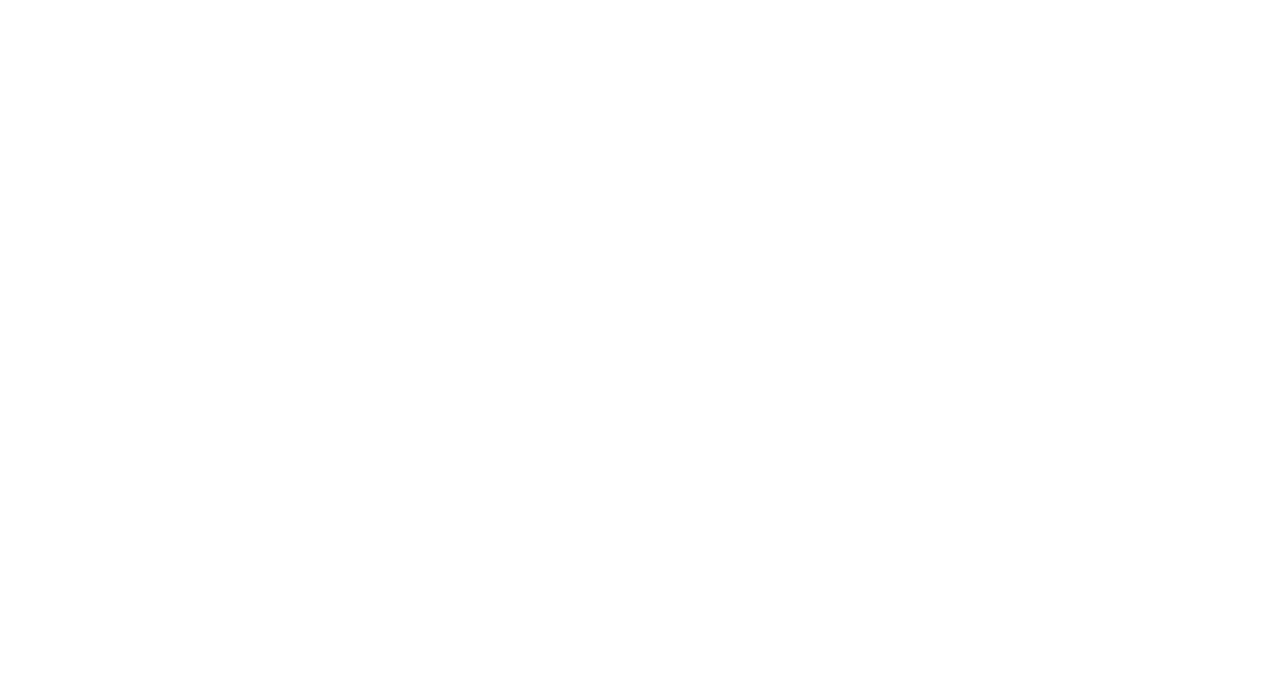
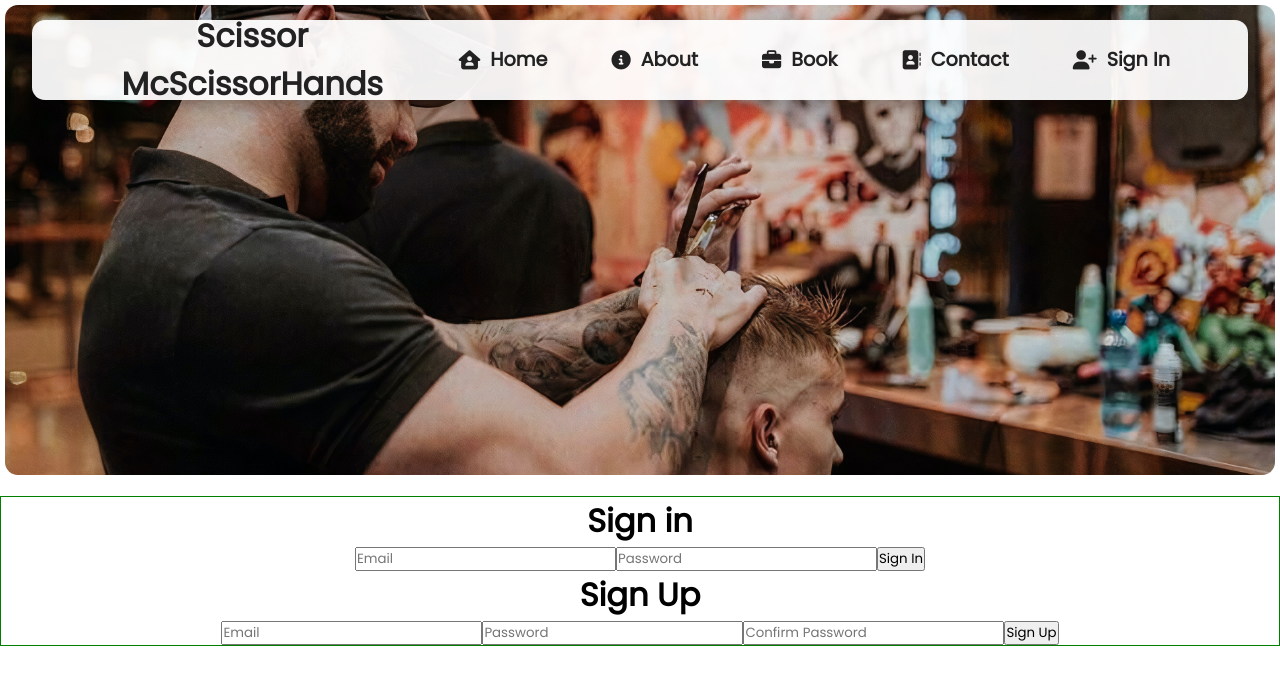
Before and after one commit to Tmumtaz/O-Slot-Rebase, a React (Create React App) app: page /sign-in in a window 1280 px wide. Before the commit this address had no page. Shown: the top 684 px of the page. Built offline with nearby package versions, Linux system fonts and the light colour scheme.

Commit message:
sign in and sign up functionality, connection to firebase

```diff
--- a/package.json
+++ b/package.json
@@ -6,6 +6,7 @@
     "@testing-library/jest-dom": "^5.16.5",
     "@testing-library/react": "^13.4.0",
     "@testing-library/user-event": "^13.5.0",
+    "firebase": "^9.17.2",
     "react": "^18.2.0",
     "react-dom": "^18.2.0",
     "react-icon": "^1.0.0",
--- a/src/App.js
+++ b/src/App.js
@@ -5,7 +5,7 @@ import Home from './Components/Routes/Home';
 import About from "./Components/Routes/About/About";
 import Service from "./Components/Routes/Service";
 import Contact from "./Components/Routes/Contact/Contact";
-import SignUp from "./Components/Sign-up/SignUp";
+import SignIn from "./Components/Sign-in/SignIn";
 
 function App() {
   return (
@@ -16,7 +16,7 @@ function App() {
         <Route path="/about" element={<About/>} />
         <Route path="/service" element={<Service/>} />
         <Route path="/contact" element={<Contact/>} />
-        <Route path="/sign-up" element={<SignUp/>} />
+        <Route path="/sign-in" element={<SignIn/>} />
       </Routes>
 
     </div>
--- a/src/Components/NavBar/MenuItems.js
+++ b/src/Components/NavBar/MenuItems.js
@@ -12,7 +12,7 @@ export const MenuItems = [
         icon: "fa-solid fa-circle-info"
     },
     {
-        title: "Service",
+        title: "Book",
         url:"/service",
         cName:"nav-links",
         icon: "fa-solid fa-briefcase"
@@ -24,8 +24,9 @@ export const MenuItems = [
         icon: "fa-solid fa-address-book"
     },
     {
-        title: "Sign Up",
-        url:"/sign-up",
-        cName:"nav-links-mobile",
+        title: "Sign In",
+        url:"/sign-in",
+        cName:"nav-links",
+        icon: "fa-solid fa-user-plus"
     },
 ]
--- a/src/Components/NavBar/NavBar.Styles.scss
+++ b/src/Components/NavBar/NavBar.Styles.scss
@@ -48,9 +48,9 @@
     }
   }
 
-  .nav-links-mobile {
-    display: none;
-  }
+  // .nav-links-mobile {
+  //   display: none;
+  // }
 
   button {
     padding: 0.8rem 1.3rem;
--- /dev/null
+++ b/src/Components/Sign-in/SignIn.js
@@ -0,0 +1,58 @@
+import Navbar from "../NavBar/Navbar";
+import Hero from "../Hero/Hero";
+import "./SignIn.scss";
+import { useState } from "react";
+import {auth} from '../../firebaseUtils'
+import { signInWithEmailAndPassword } from "firebase/auth";
+import SignUp from "./SignUp";
+
+
+const SignIn = () => {
+  const [email, setEmail] = useState("");
+  const [password, setPassword] = useState("");
+
+  const signInHandler = (event) => {
+    event.preventDefault();
+    signInWithEmailAndPassword(auth,email,password)
+    .then((userCredentials) => {
+        console.log(userCredentials)
+    }).catch((error) => {
+        console.log(error)
+    })
+
+  }
+  return (
+    <>
+      <Navbar />
+      <Hero
+        cName="hero-secondary"
+        imageName={require("../../Assets/signUp.jpg")}
+      />
+
+      <div className="formContainer">
+        <h1>Sign in</h1>
+        <form onSubmit={signInHandler}>
+          <input
+            type="email"
+            placeholder="Email"
+            value={email}
+            onChange={(e) => setEmail(e.target.value)}
+          />
+          <input
+            type="password"
+            placeholder="Password"
+            value={password}
+            onChange={(e) => setPassword(e.target.value)}
+          />
+          <button type="submit">Sign In</button>
+        </form>
+
+        <SignUp />
+      </div>
+
+
+    </>
+  );
+};
+
+export default SignIn;
--- /dev/null
+++ b/src/Components/Sign-in/SignIn.scss
@@ -0,0 +1,4 @@
+.formContainer{
+   border: 1px solid green;
+
+}
--- /dev/null
+++ b/src/Components/Sign-in/SignUp.js
@@ -0,0 +1,39 @@
+import Navbar from "../NavBar/Navbar";
+import Hero from "../Hero/Hero";
+import "./SignIn.scss";
+import { useState } from "react";
+import {auth} from '../../firebaseUtils'
+import { createUserWithEmailAndPassword } from "firebase/auth";
+
+const SignUp = () => {
+
+    const [email, setEmail] = useState('');
+    const [password, setPassword] = useState('');
+    const [confirmPassword, setConfirmPassword] = useState('')
+
+    const handleSignUp = (event) => {
+        event.preventDefault();
+        createUserWithEmailAndPassword(auth, email, password)
+        .then((userCredentials) => {
+            console.log(userCredentials)
+        })
+        .catch((error) => {
+            console.log(error)
+        })
+    }
+    return(
+        <>
+        <div>
+            <h1>Sign Up</h1>
+            <form onSubmit={handleSignUp}>
+                <input type="text" placeholder="Email" value={email} onChange={(e) => setEmail(e.target.value)} />
+                <input type="password" placeholder="Password" value={password} onChange={(e) => setPassword(e.target.value)} />
+                <input type="password" placeholder="Confirm Password" value={confirmPassword} onChange={(e) => setConfirmPassword(e.target.value)} />
+                <button>Sign Up</button>
+            </form>
+        </div>
+        </>
+    )
+}
+
+export default SignUp;
--- a/src/Components/Sign-up/SignUp.js
+++ /dev/null
@@ -1,7 +0,0 @@
-const SignUp = () => {
-    return(
-        <div>Sign Up</div>
-    )
-}
-
-export default SignUp;
--- /dev/null
+++ b/src/firebaseUtils.js
@@ -0,0 +1,17 @@
+
+import { initializeApp } from "firebase/app";
+import { getAuth } from "firebase/auth"
+
+const firebaseConfig = {
+  apiKey: "AIzaSyCPKgUh8TnwkFzCsADf3jO6nnasoTth3v0",
+  authDomain: "o-slot-d09f0.firebaseapp.com",
+  projectId: "o-slot-d09f0",
+  storageBucket: "o-slot-d09f0.appspot.com",
+  messagingSenderId: "979247154209",
+  appId: "1:979247154209:web:eb1732f7591749cb448f60",
+  measurementId: "G-NQPV80LDHG"
+};
+
+// Initialize Firebase
+export const app = initializeApp(firebaseConfig);
+export const auth = getAuth(app);
```
Also changed, not shown: src/Assets/signUp.jpg (added), 1 other file (tests, documents, lock files or other folders).
